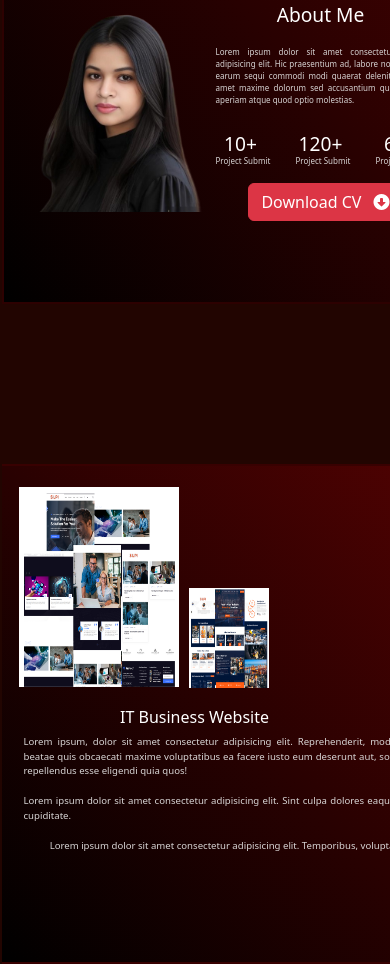
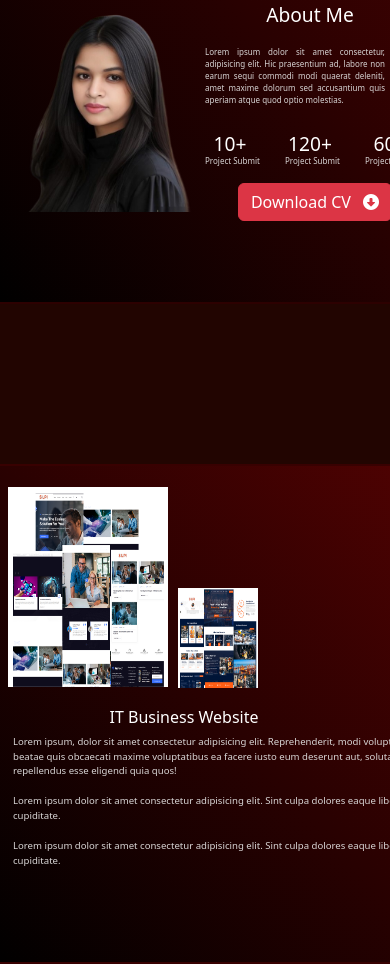
Before and after one commit to silpiakr/Landing-Page, a plain HTML site: page index.html in a window 390 px wide. Shown: the part 1172-2136 px from the top of the page. Drawn offline with nearby package versions, Linux system fonts and the light colour scheme.

Commit message:
resposive done

```diff
--- a/index.html
+++ b/index.html
@@ -109,7 +109,7 @@
                         <h2>IT Business Website</h2>
                         <p>Lorem ipsum, dolor sit amet consectetur adipisicing elit. Reprehenderit, modi voluptates beatae quis obcaecati maxime voluptatibus ea facere iusto eum deserunt aut, soluta sit illum repellendus esse eligendi quia quos!</p>
                         <p>Lorem ipsum dolor sit amet consectetur adipisicing elit. Sint culpa dolores eaque libero non cupiditate.</p>
-                        <p>Lorem ipsum dolor sit amet consectetur adipisicing elit. Temporibus, voluptatibus.</p>
+                        <p>Lorem ipsum dolor sit amet consectetur adipisicing elit. Sint culpa dolores eaque libero non cupiditate.</p>
                     </div>
                   </div>
                 </div>
--- a/style.css
+++ b/style.css
@@ -207,6 +207,7 @@ p{
 }
 .textDiv p{
     margin-top: 0px;
+    text-align: left;
 }
 /* .btn-style{
     width: auto;
@@ -220,5 +221,10 @@ p{
 @media (max-width:600px) {
     .top-section{
         background-image: none;
+        height: 120vh;
+        width: auto;
+    }
+    .textDiv p{
+        text-align: left;
     }
 }
```
